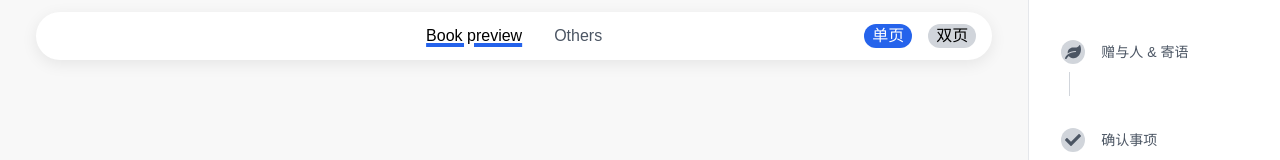
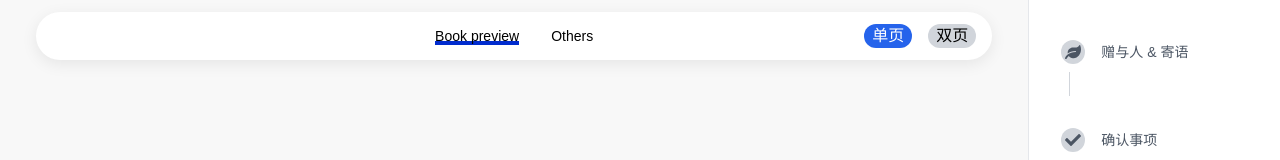
Before and after one commit to Dreamazebook/dreamazebook-frontend, a Next.js app: page /en/preview in a window 1280 px wide. Shown: the top 160 px of the page. Built offline with nearby package versions, Linux system fonts and the light colour scheme.

Commit message:
feat: add UnderlineIcon to TopNavBar

```diff
--- a/app/[locale]/(website)/components/TopNavBarWithTabs.tsx
+++ b/app/[locale]/(website)/components/TopNavBarWithTabs.tsx
@@ -6,6 +6,24 @@ interface TopNavBarProps {
   viewMode: 'single' | 'double';
   onViewModeChange: (mode: 'single' | 'double') => void;
 }
+
+const UnderlineIcon = () => (
+  <svg
+    className="absolute bottom-[3px] left-0 w-full"
+    height="4"
+    viewBox="0 0 100 4"
+    preserveAspectRatio="none"
+  >
+    <line
+      x1="0"
+      y1="2"
+      x2="100"
+      y2="2"
+      stroke="#012CCE"
+      strokeWidth="4"
+    />
+  </svg>
+);
 
 export default function TopNavBarWithTabs({
   activeTab,
@@ -26,28 +44,28 @@ export default function TopNavBarWithTabs({
       {/* 中间 Tab 切换 */}
       <div className="flex items-center justify-center space-x-8 w-1/3">
         {/* Book preview 按钮 */}
+        <div className="relative">
           <button
             onClick={() => onTabChange('Book preview')}
-          className={`text-l font-normal ${
-            activeTab === 'Book preview'
-              ? 'text-black underline decoration-blue-600 decoration-4 underline-offset-2'
-              : 'text-gray-600'
-          }`}
+            className="relative z-10 text-sm font-medium text-black bg-transparent"
           >
             Book preview
           </button>
+          {activeTab === 'Book preview' && <UnderlineIcon />}
+        </div>
+
         {/* Others 按钮 */}
+        <div className="relative">
           <button
             onClick={() => onTabChange('Others')}
-          className={`text-l font-normal ${
-            activeTab === 'Others'
-              ? 'text-black underline decoration-[#012CCE] decoration-[6px] underline-offset-2'
-              : 'text-gray-600'
-          }`}
+            className="relative z-10 text-sm font-medium text-black bg-transparent"
           >
             Others
           </button>
+          {activeTab === 'Others' && <UnderlineIcon />}
         </div>
+      </div>
+
 
       {/* 右侧单页/双页切换 */}
       <div className="flex items-center space-x-4 w-1/3 justify-end">
```
Lines whose indentation alone changed are shown as unchanged.
